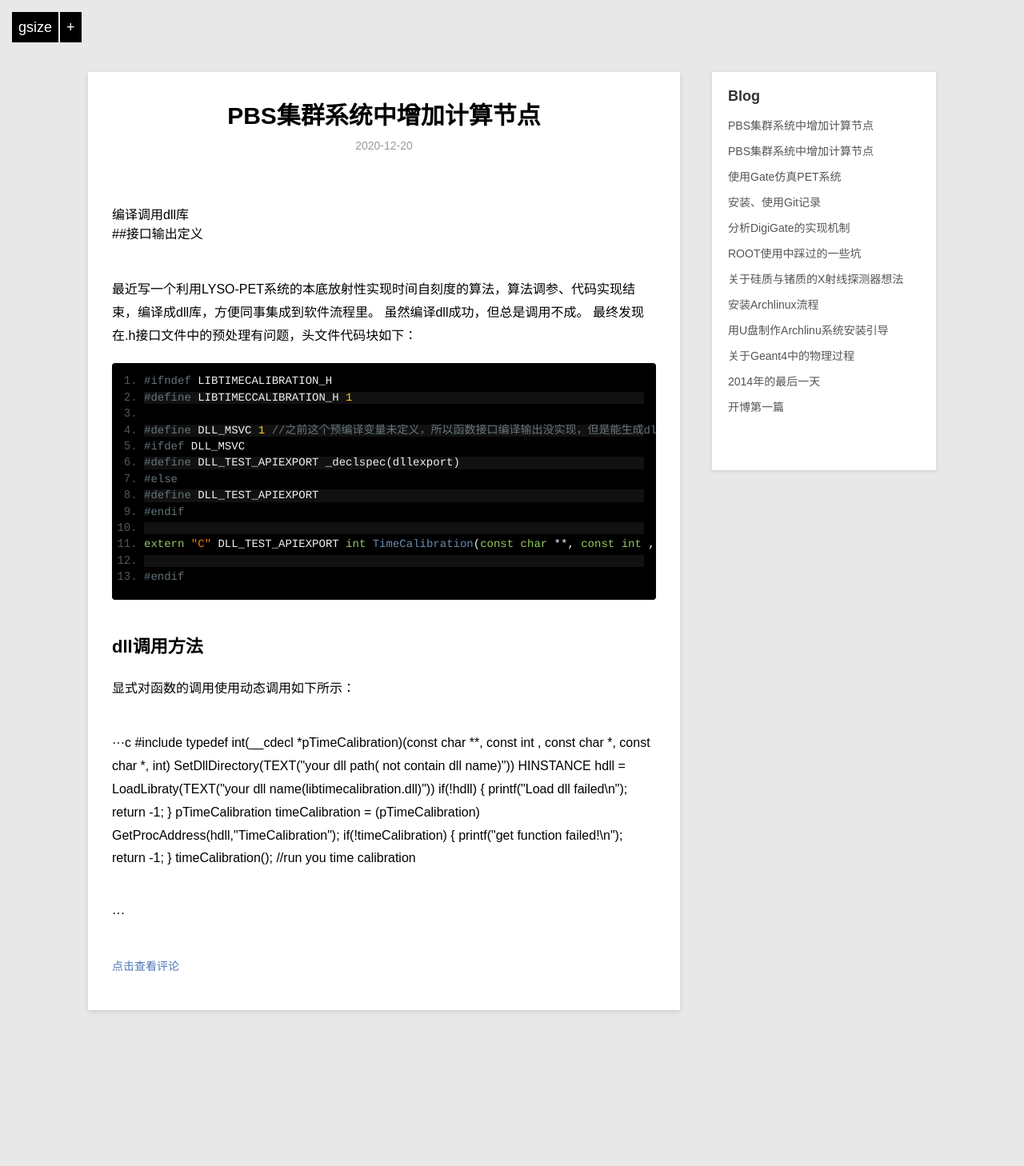
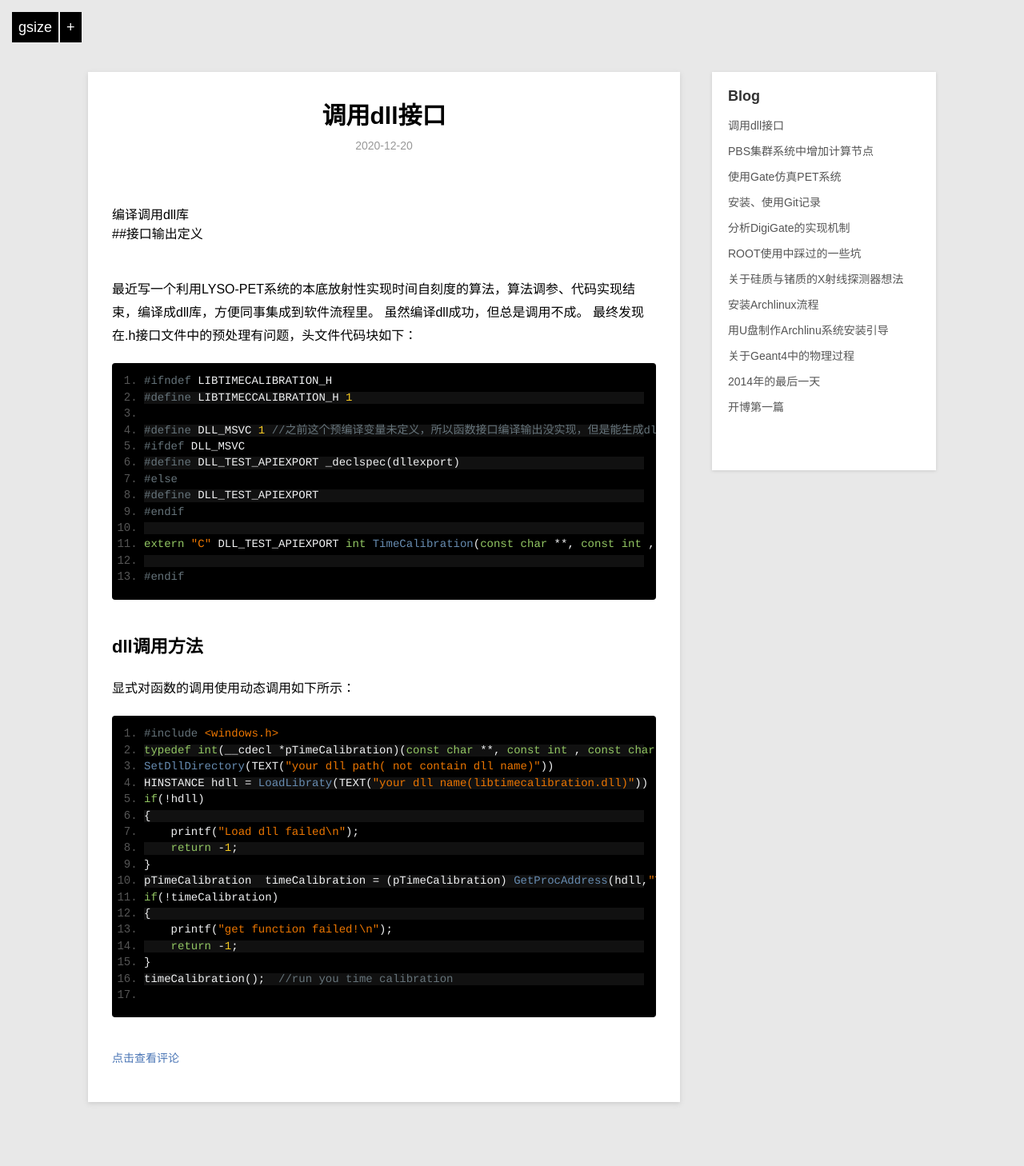
Before and after one commit to gsize/gsize.github.io, a Jekyll site: the page built from _posts/2020-12-20-use-dll-in-windows-c.md, in a window 1280 px wide. Shown: the whole page at 80% size. Built offline with Jekyll 4.4.1, drawn with Linux system fonts in a browser that asks for light colours; before the commit the page ends 1343 px from its top, so only the background shows below that; grey boxes are pictures that could not be loaded.

Commit message:
Update 2020-12-20-use-dll-in-windows-c.md
修改说明和代码提示错误

````diff
--- a/_posts/2020-12-20-use-dll-in-windows-c.md
+++ b/_posts/2020-12-20-use-dll-in-windows-c.md
@@ -1,7 +1,7 @@
 ---
 layout: post
-title: PBS集群系统中增加计算节点
-description: 在原有的PBS集群系统中增加计算节点
+title: 调用dll接口
+description: 调用dll接口
 category: blog
 ---
 
@@ -31,7 +31,7 @@ extern "C" DLL_TEST_APIEXPORT int TimeCalibration(const char **, const int , con
 ## dll调用方法
 显式对函数的调用使用动态调用如下所示：
 
-···c
+```c
 #include <windows.h>
 typedef int(__cdecl *pTimeCalibration)(const char **, const int , const char *, const char *, int)
 SetDllDirectory(TEXT("your dll path( not contain dll name)"))
@@ -49,4 +49,4 @@ if(!timeCalibration)
 }
 timeCalibration();  //run you time calibration
 
-···
+```
````
